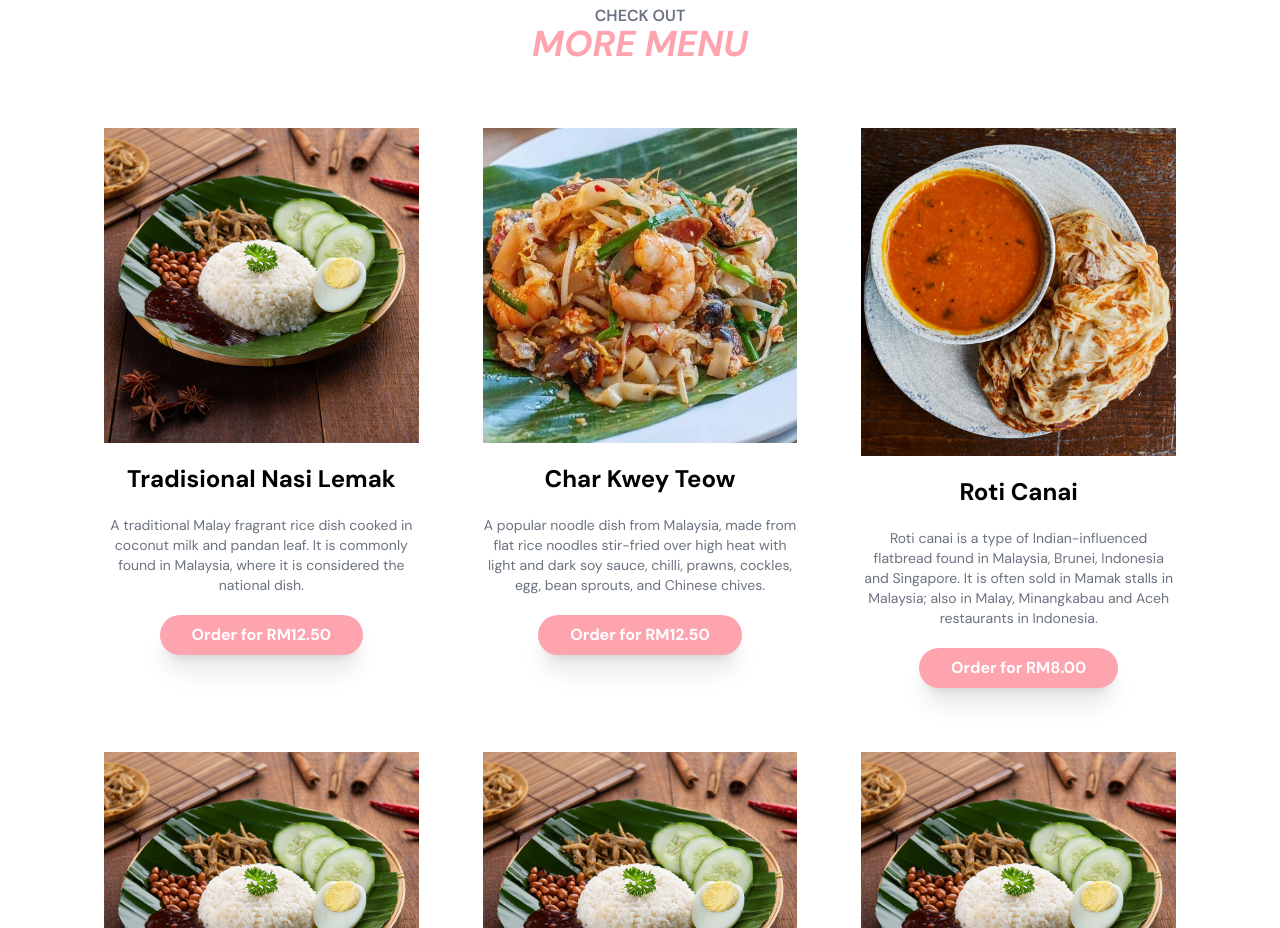
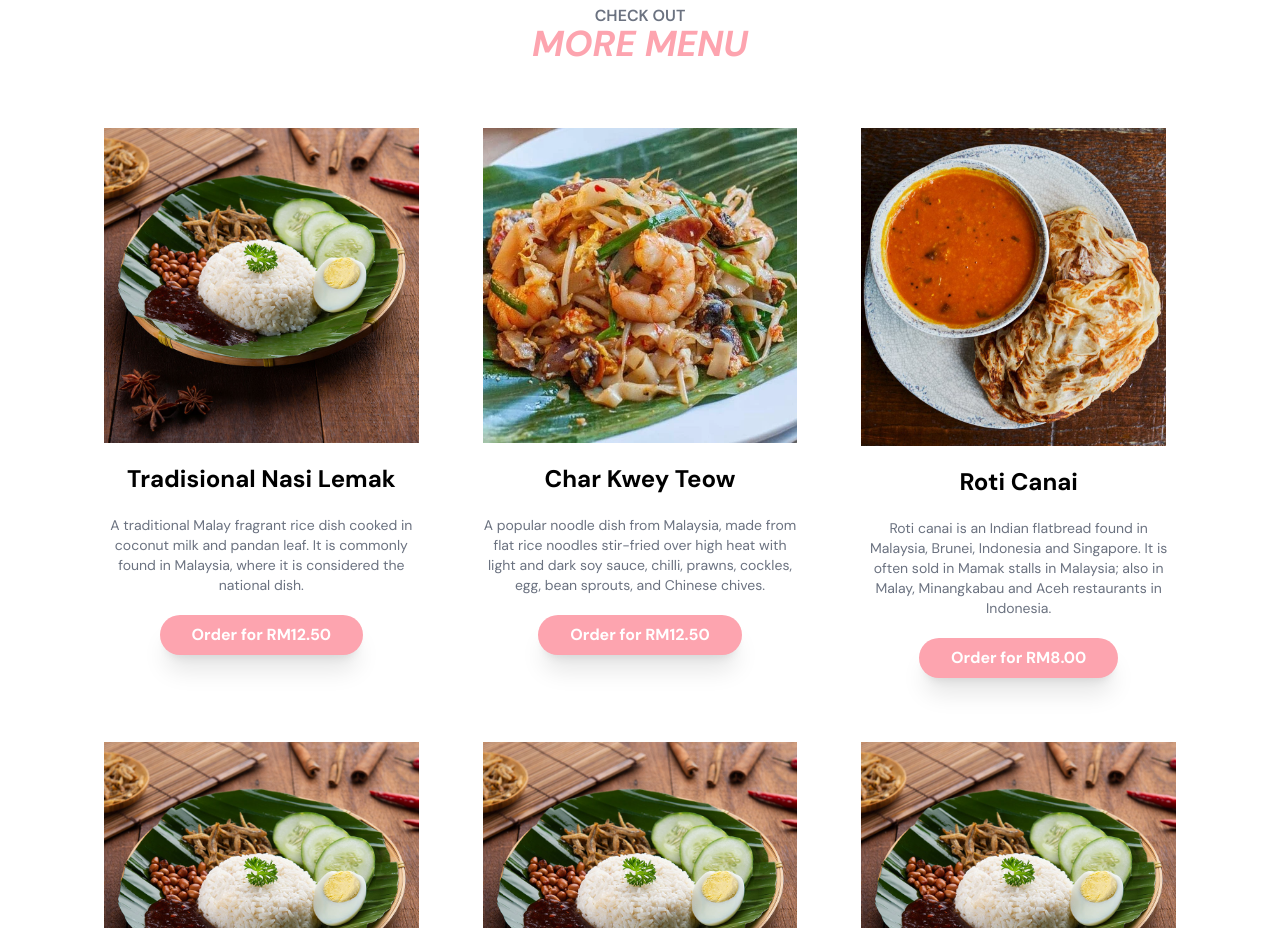
Before and after one commit to TheDaniel3131/FlashBite, a Next.js app: page / in a window 1280 px wide. Shown: the part 1180-2108 px from the top of the page. Built offline with nearby package versions, Linux system fonts and the light colour scheme.

Commit message:
update desc

```diff
--- a/src/app/components/menu/fooditem3.js
+++ b/src/app/components/menu/fooditem3.js
@@ -3,10 +3,10 @@ import Image from 'next/image';
 export default function FoodItem3(){
     return(
         <div className="p-6 rounded-lg text-center items-center justify-center hover:bg-rose-200">
-          <Image src={'/roticanai.jpg'} alt="Food" width={350} height={350} objectFit="cover" objectPosition="center"/>
+          <Image src={'/roticanai.jpg'} alt="Food" width={305} height={305} />
           <h4 className="font-bold text-2xl my-5 mb-5">Roti Canai</h4>
           <p className="text-gray-500 text-sm mb-5">
-            Roti canai is a type of Indian-influenced flatbread found in Malaysia, Brunei, Indonesia and Singapore.
+            Roti canai is an Indian flatbread found in Malaysia, Brunei, Indonesia and Singapore.
             It is often sold in Mamak stalls in Malaysia; also in Malay, Minangkabau and Aceh restaurants in Indonesia.
           </p>
           <button className="bg-primary font-bold shadow-xl text-white rounded-full px-8 py-2">Order for RM8.00</button>
```
